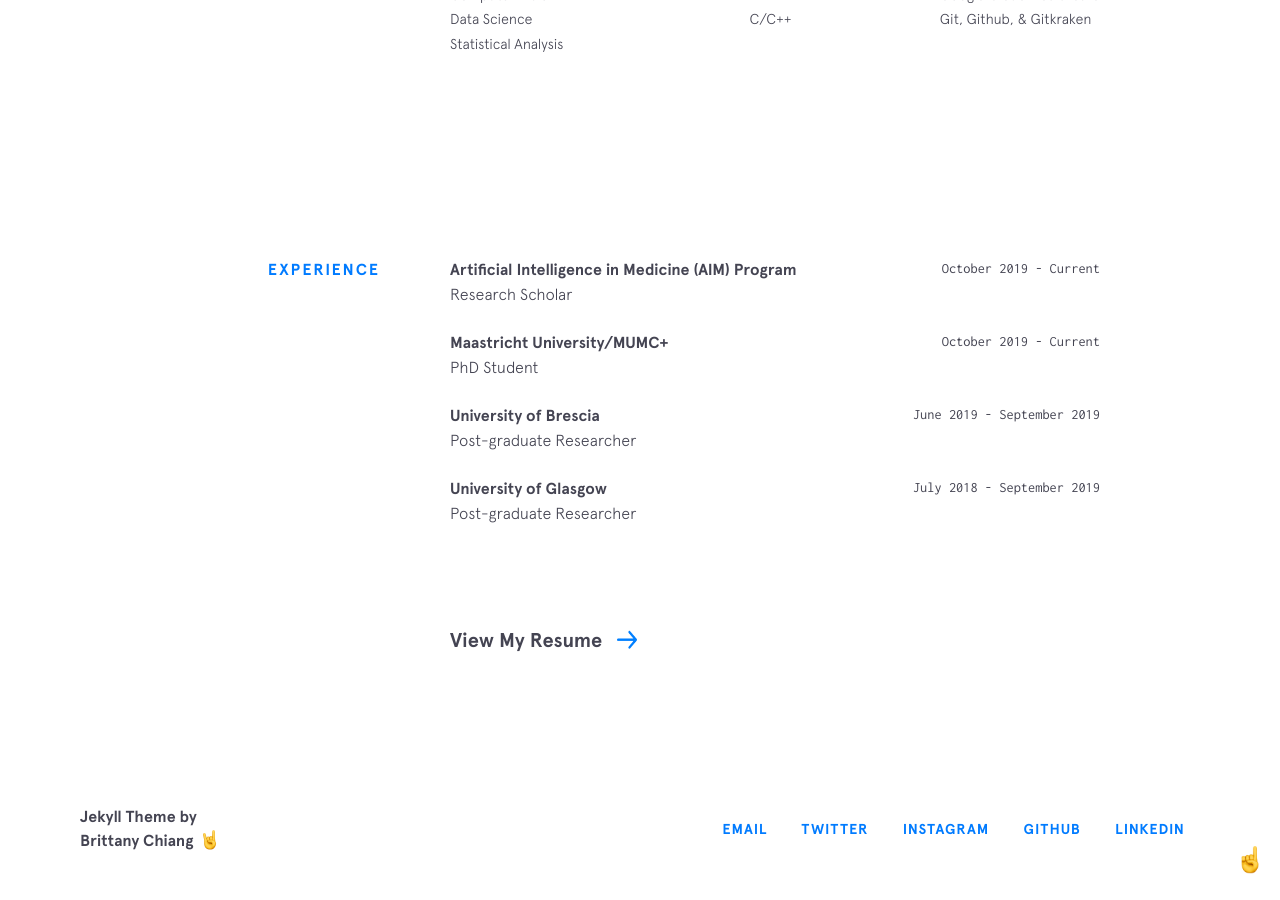
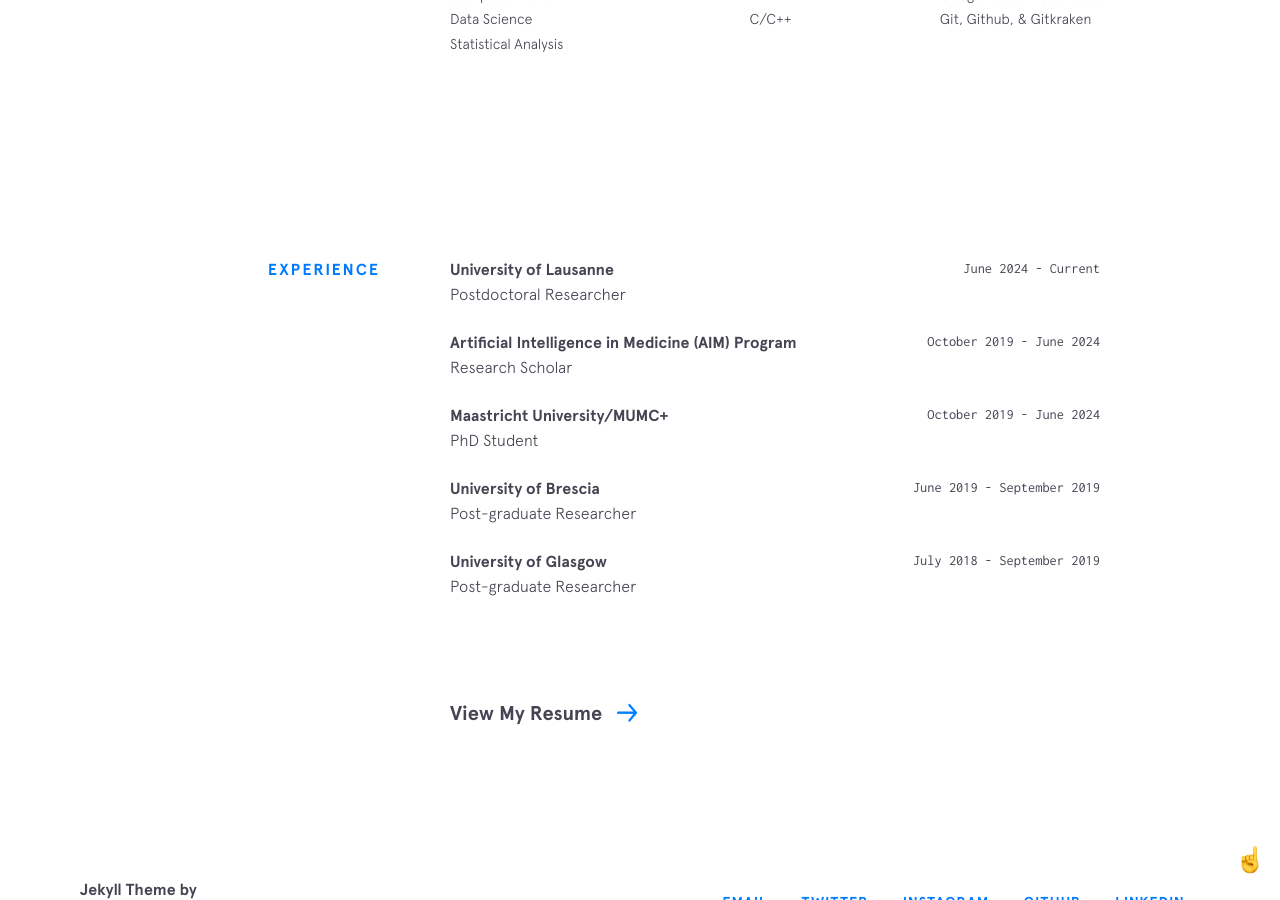
Before and after one commit to denbonte/denbonte.github.io, a Jekyll site: the page built from index.html, in a window 1280 px wide and 900 px high, scrolled down 1877 px. Built offline with Jekyll 4.4.1, drawn with Linux system fonts in a browser that asks for light colours; nearby versions of some CDN libraries.

Commit message:
Update experience.yml

```diff
--- a/_data/experience.yml
+++ b/_data/experience.yml
@@ -1,11 +1,16 @@
+- company: University of Lausanne
+  url: https://www.unil.ch/dbc/
+  time: June 2024 - Current
+  position: Postdoctoral Researcher
+
 - company: Artificial Intelligence in Medicine (AIM) Program
   url: https://aim.hms.harvard.edu/
-  time: October 2019 - Current
+  time: October 2019 - June 2024
   position: Research Scholar
 
 - company: Maastricht University/MUMC+
   url: https://www.maastrichtuniversity.nl/research/grow-school-oncology-and-developmental-biology
-  time: October 2019 - Current
+  time: October 2019 - June 2024
   position: PhD Student
 
 - company: University of Brescia
```
